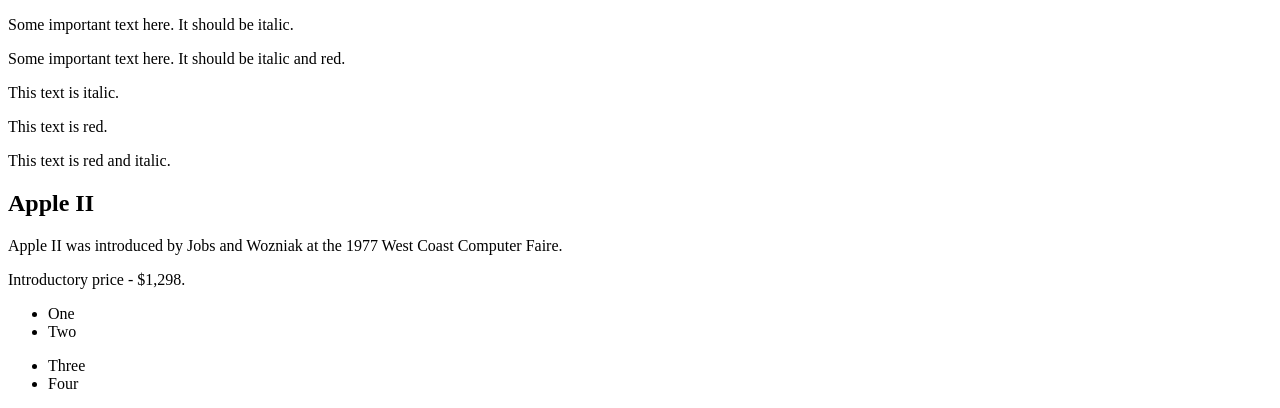
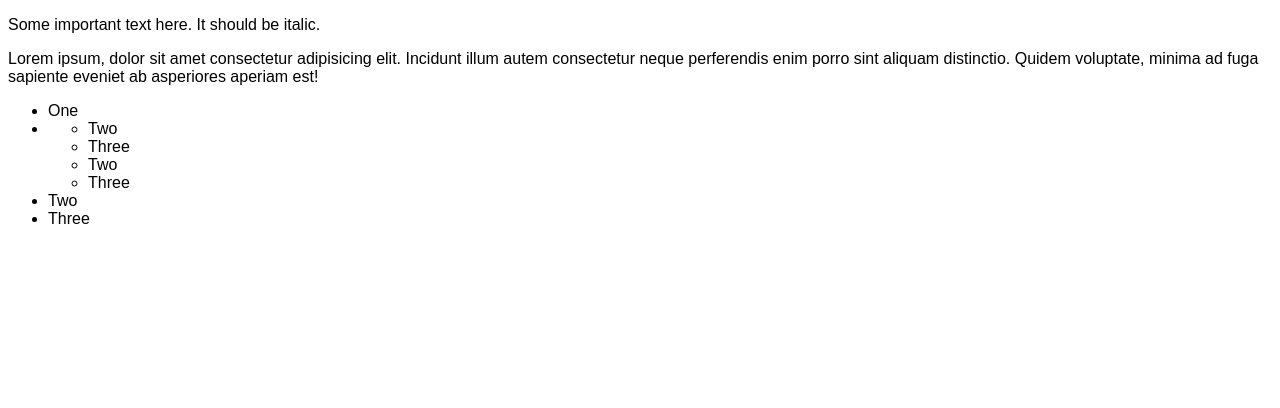
Before and after one commit to Way-to-Front-end-Developer/HTML-CSS, a plain HTML site: page lessons/l-3/index.html in a window 1280 px wide. Shown: the top 408 px of the page. Drawn offline with Linux system fonts and the light colour scheme.

Commit message:
add info for lesson 5,6

```diff
--- a/lessons/l-3/index.html
+++ b/lessons/l-3/index.html
@@ -5,6 +5,7 @@
     <meta http-equiv="X-UA-Compatible" content="IE=edge" />
     <meta name="viewport" content="width=device-width, initial-scale=1.0" />
     <title>Document</title>
+    <link rel="stylesheet" href="style.css" />
   </head>
   <body>
     <!-- продвинутые селекторы -->
@@ -17,45 +18,59 @@
     <p class="lead">Some important text here. It should be italic.</p>
 
     <!-- несколько классов(вложенность) -->
-    <p class="lead red">
+    <!-- <p class="lead red">
       Some important text here. It should be italic and red.
-    </p>
+    </p> -->
 
     <!-- один класс  для несколько эл. -->
-    <p class="italic">This text is italic.</p>
+    <!-- <p class="italic">This text is italic.</p>
     <p class="red">This text is red.</p>
-    <p class="italic red">This text is red and italic.</p>
+    <p class="italic red">This text is red and italic.</p> -->
 
     <!-- сложные селекторы -->
-    <h2 class="lead-text">Apple II</h2>
+    <!-- <h2 class="lead-text">Apple II</h2>
     <p>
       Apple II was introduced by Jobs and Wozniak at the 1977 West Coast
       Computer Faire.
     </p>
-    <p class="lead-text">Introductory price - $1,298.</p>
+    <p class="lead-text">Introductory price - $1,298.</p> -->
 
     <!-- вложенность -->
-    <ul>
+    <!-- <ul>
       <li>One</li>
-      <li>Two</li>
+      <li class="item">Two</li>
     </ul>
     <ul class="head">
       <li>Three</li>
       <li>Four</li>
-    </ul>
+    </ul> -->
 
     <!-- правило  для нескольких селекторов -->
-    <h1>Apple II</h1>
+    <!-- <h1>Apple II</h1>
     <p>
       Apple II was introduced by Jobs and Wozniak at the 1977 West Coast
       Computer Faire and was the first consumer product sold by Apple Computer,
       Inc.
     </p>
-    <p class="price">Introductory price - $1,298</p>
+    <p class="price">Introductory price - $1,298</p> -->
 
     <!-- псевдоклассы -->
+    <p class="user-info">
+      Lorem ipsum, dolor sit amet consectetur adipisicing elit. Incidunt illum
+      autem consectetur neque perferendis enim porro sint aliquam distinctio.
+      Quidem voluptate, minima ad fuga sapiente eveniet ab asperiores aperiam
+      est!
+    </p>
     <ul>
       <li>One</li>
+      <li>
+        <ul>
+          <li>Two</li>
+          <li>Three</li>
+          <li>Two</li>
+          <li>Three</li>
+        </ul>
+      </li>
       <li>Two</li>
       <li>Three</li>
     </ul>
--- a/lessons/l-3/style.css
+++ b/lessons/l-3/style.css
@@ -1,20 +1,38 @@
-.lead {
-  font-style: italic;
+* {
+  font-family: "Montserrat", sans-serif;
 }
 
-.red {
+/* h2 {
+  font-size: 100px;
   color: red;
 }
 
-.head li {
-  color: red;
+.title {
+  color: black;
 }
 
-h1,
+p.title {
+  color: aqua;
+} */
+
+/* .lead {
+  font-style: italic;
+} */
+
+/* .red {
+  color: red;
+} */
+
+/* .head li {
+  color: red;
+} */
+
+/* h1,
 .price {
   color: red;
-}
+} */
 
-li:first-child {
-  color: red;
-}
+/* li:hover {
+  font-size: 40px;
+  color: blueviolet;
+} */
```
Also changed, not shown: lessons/l-1/index.html (+7 -5 lines), lessons/l-4/index.html (added, +17 -0 lines), lessons/l-5/index.html (added, +15 -0 lines), lessons/l-4/style.css (added), lessons/l-5/style.css (added), 4 other files.
